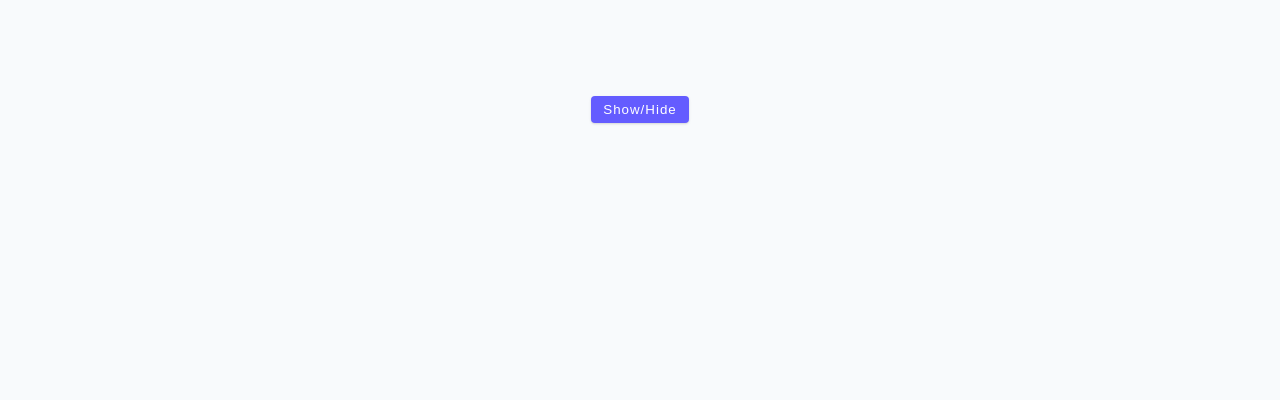
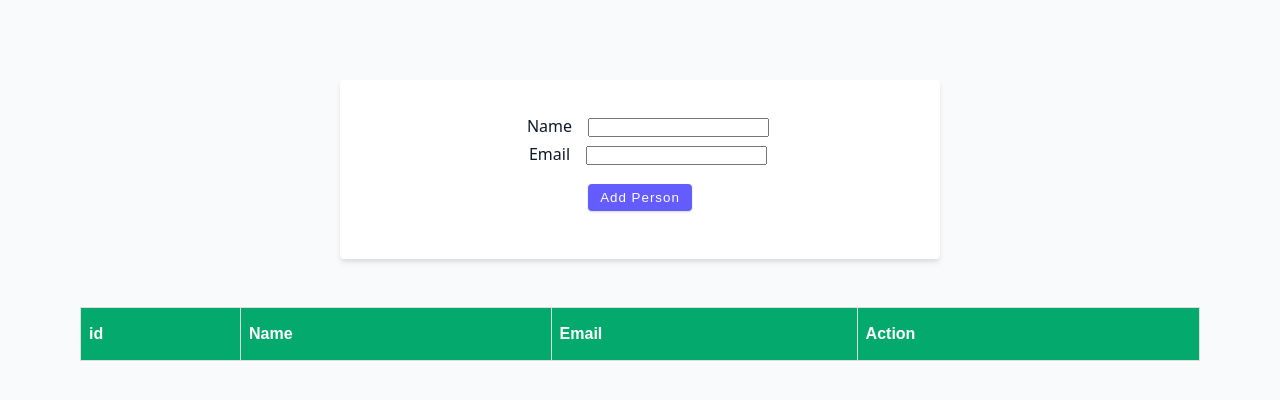
Before and after one commit to codersraj82/03-advanced-react, a React (Vite) app: page / in a window 1280 px wide. Shown: the top 400 px of the page. Built offline with nearby package versions, Linux system fonts and the light colour scheme.

Commit message:
controlled input with table format

```diff
--- a/src/App.jsx
+++ b/src/App.jsx
@@ -1,6 +1,6 @@
 import React from "react";
 import "../src/index.css";
-import Setup from "./tutorial/03-conditional-rendering/starter/06-toggle-challenge";
+import Setup from "./tutorial/06-forms/starter/01-controlled-inputs";
 
 //import Setup from "./tutorial/02-useEffect/starter/04-fetch-data";
 
--- a/src/index.css
+++ b/src/index.css
@@ -365,3 +365,31 @@ ul {
   padding: 1rem;
   grid-template-columns: repeat(2, 1fr);
 }
+/* Table format */
+.customers {
+  font-family: Arial, Helvetica, sans-serif;
+  border-collapse: collapse;
+  width: 100%;
+}
+
+.customers td,
+.customers th {
+  border: 1px solid #ddd;
+  padding: 8px;
+}
+
+.customers tr:nth-child(even) {
+  background-color: #f2f2f2;
+}
+
+.customers tr:hover {
+  background-color: #ddd;
+}
+
+.customers th {
+  padding-top: 12px;
+  padding-bottom: 12px;
+  text-align: left;
+  background-color: #04aa6d;
+  color: white;
+}
--- a/src/tutorial/06-forms/starter/01-controlled-inputs.jsx
+++ b/src/tutorial/06-forms/starter/01-controlled-inputs.jsx
@@ -1,4 +1,93 @@
+import React, { useState } from "react";
 const ControlledInputs = () => {
-  return <h2>Controlled Inputs</h2>;
+  const [firstName, setFirstName] = useState("");
+  const [email, setEmail] = useState("");
+  // const [person, setPerson] = useState("");
+  const [people, setPeople] = useState([]);
+  const handleSubmit = (e) => {
+    e.preventDefault();
+    console.log(firstName, email);
+    if (firstName && email) {
+      // setPerson({
+      //   firstName: firstName,
+      //   email: email,
+      // });
+      // console.log(person);
+      setPeople((people) => {
+        return [
+          ...people,
+          { firstName, email, id: new Date().getTime().toString() },
+        ];
+      });
+      // empty firstName and email value
+      setFirstName("");
+      setEmail("");
+    } else {
+      console.log("empty input");
+    }
+
+    // setPerson({});
+    console.log(people);
+  };
+  return (
+    <>
+      <article>
+        <form action="" className="form" onSubmit={handleSubmit}>
+          <div>
+            <label htmlFor="firstName" style={{ margin: "1rem" }}>
+              Name
+            </label>
+            <input
+              type="text"
+              name="firstName"
+              id="firstName"
+              value={firstName}
+              onChange={(e) => setFirstName(e.target.value)}
+            />
+          </div>
+          <div>
+            <label htmlFor="email" style={{ margin: "1rem" }}>
+              Email
+            </label>
+            <input
+              type="text"
+              name="email"
+              id="email"
+              value={email}
+              onChange={(e) => setEmail(e.target.value)}
+            />
+          </div>
+          <button type="submit" className="btn">
+            Add Person
+          </button>
+        </form>
+        <table className="customers">
+          <tr>
+            <th>id</th>
+            <th>Name</th>
+            <th>Email</th>
+            <th>Action</th>
+          </tr>
+          {people.map((ele, index) => {
+            const { firstName, email, id } = ele;
+
+            return (
+              <tr key={id} className="table">
+                <td>{id}</td>
+                <td>{firstName}</td>
+                <td>{email}</td>
+                <td>
+                  <span>
+                    <button className="btn">Edit</button>
+                    <button className="btn">Delete</button>
+                  </span>
+                </td>
+              </tr>
+            );
+          })}
+        </table>
+      </article>
+    </>
+  );
 };
 export default ControlledInputs;
```
